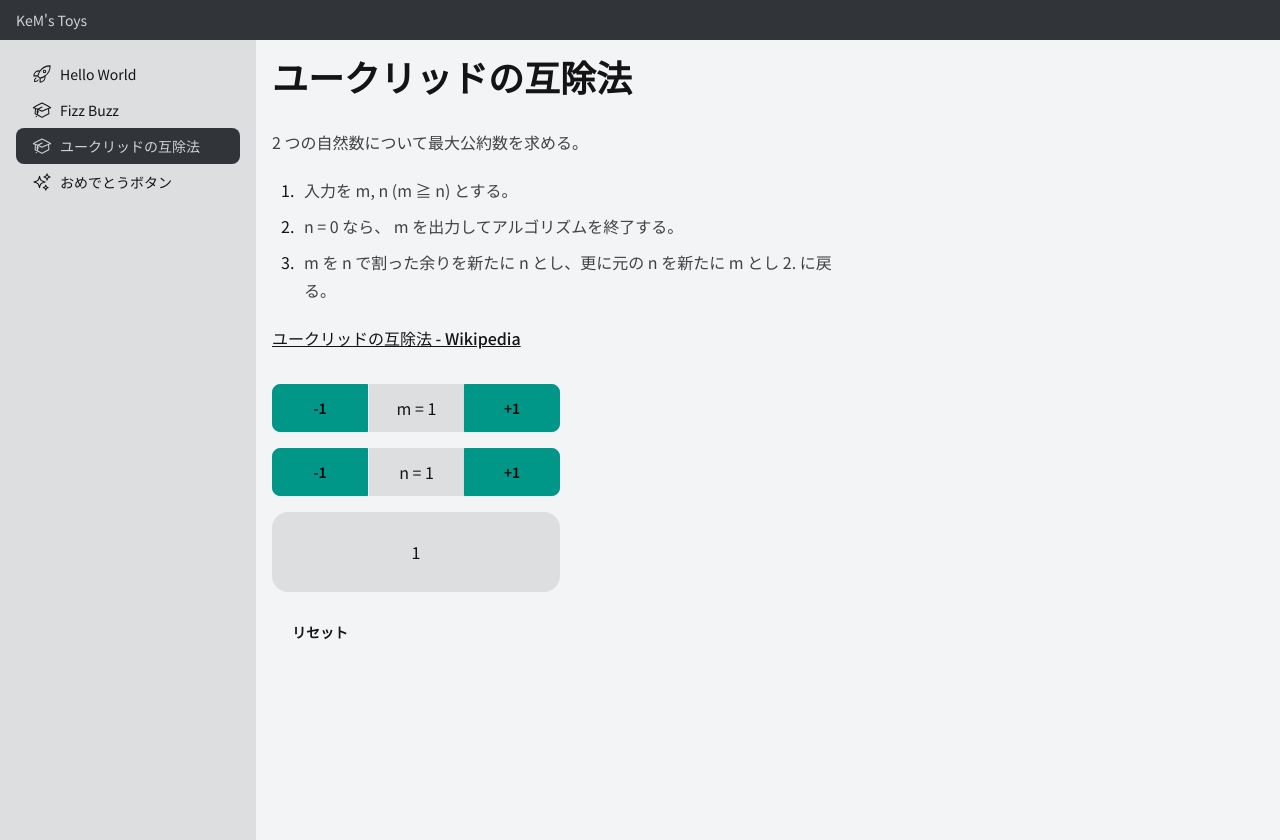
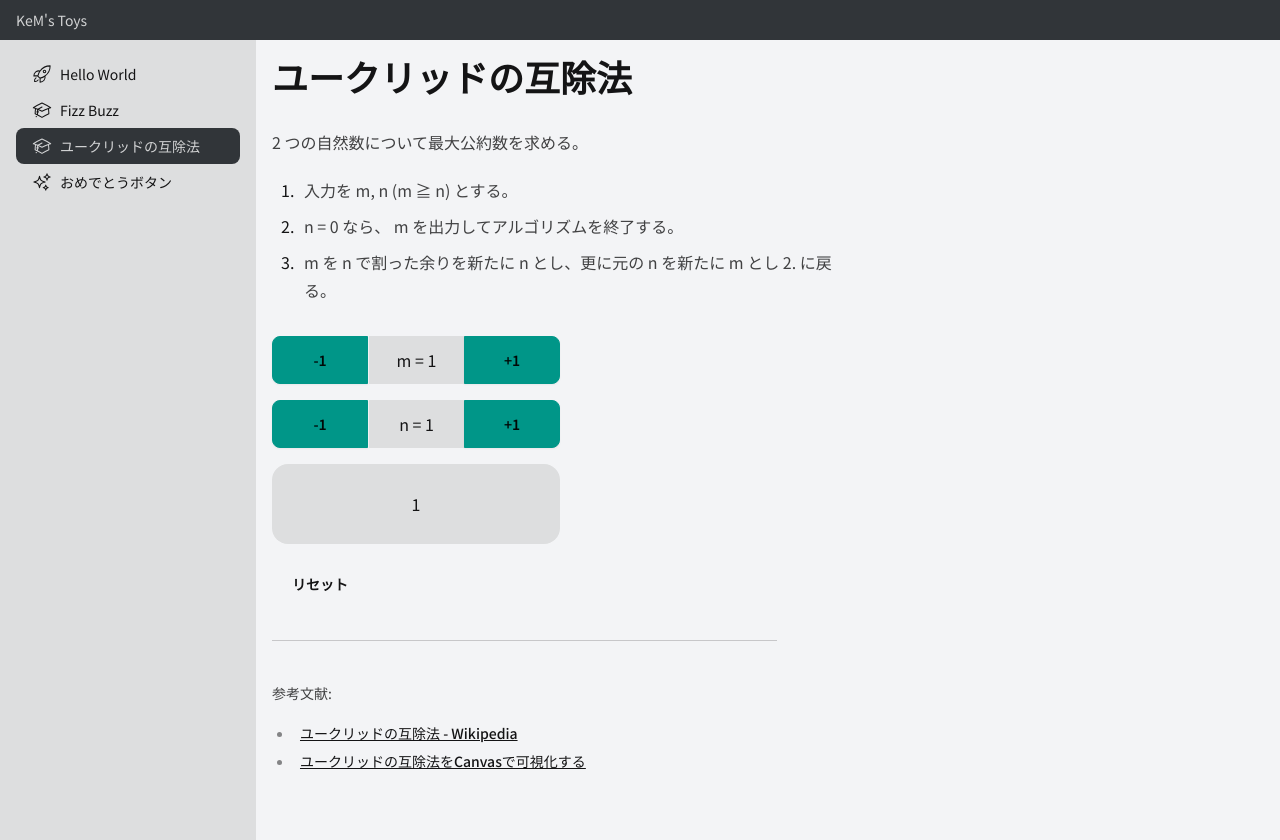
Before and after one commit to kem198/kems-toys, a Next.js app: page /euclidean-algorithm in a window 1280 px wide. Built offline with nearby package versions, Linux system fonts and the light colour scheme.

Commit message:
add Supplementary

```diff
--- a/src/app/(toys)/congrats-button/page.tsx
+++ b/src/app/(toys)/congrats-button/page.tsx
@@ -28,13 +28,37 @@ export default function App() {
   };
 
   return (
-    <article className="prose">
-      <h1>おめでとうボタン</h1>
+    <div>
+      <article className="prose">
+        <h1>おめでとうボタン</h1>
+      </article>
       <div className="container my-8 w-fit max-lg:mx-auto">
         <button type="button" className="btn btn-lg" onClick={showConfetti}>
           🥳 Congrats!
         </button>
       </div>
-    </article>
+      <article className="prose prose-sm">
+        <hr />
+        <p>使用ライブラリ:</p>
+        <ul>
+          <li>
+            <a
+              href="https://github.com/loonywizard/js-confetti"
+              target="_blank"
+            >
+              loonywizard/js-confetti
+            </a>{' '}
+            (
+            <a
+              href="https://github.com/loonywizard/js-confetti/blob/main/LICENSE"
+              target="_blank"
+            >
+              MIT License
+            </a>
+            )
+          </li>
+        </ul>
+      </article>
+    </div>
   );
 }
--- a/src/app/(toys)/euclidean-algorithm/page.tsx
+++ b/src/app/(toys)/euclidean-algorithm/page.tsx
@@ -152,7 +152,13 @@ export default function App() {
             に戻る。
           </li>
         </ol>
-        <p>
+      </article>
+      <EuclideanAlgorithm />
+      <article className="prose prose-sm">
+        <hr />
+        <p>参考文献:</p>
+        <ul>
+          <li>
             <a
               href="https://ja.wikipedia.org/wiki/%E3%83%A6%E3%83%BC%E3%82%AF%E3%83%AA%E3%83%83%E3%83%89%E3%81%AE%E4%BA%92%E9%99%A4%E6%B3%95"
               target="_blank"
@@ -160,9 +166,17 @@ export default function App() {
             >
               ユークリッドの互除法 - Wikipedia
             </a>
-        </p>
+          </li>
+          <li>
+            <a
+              href="https://zenn.dev/yend724/articles/20211126-ff73enfjjrxsaxyb"
+              target="_blank"
+            >
+              ユークリッドの互除法をCanvasで可視化する
+            </a>
+          </li>
+        </ul>
       </article>
-      <EuclideanAlgorithm />
     </div>
   );
 }
--- a/src/app/(toys)/fizz-buzz/page.tsx
+++ b/src/app/(toys)/fizz-buzz/page.tsx
@@ -100,13 +100,19 @@ export default function App() {
           <li>5 で割り切れる場合は `Buzz!` を返す。</li>
           <li>両方で割り切れる場合は `Fizz Buzz!!` を返す。</li>
         </ul>
-        <p>
-          <a href="https://ja.wikipedia.org/wiki/Fizz_Buzz" target="_blank">
-            Fizz Buzz - Wikipedia
-          </a>
-        </p>
       </article>
       <FizzBuzz />
+      <article className="prose prose-sm">
+        <hr />
+        <p>参考文献:</p>
+        <ul>
+          <li>
+            <a href="https://ja.wikipedia.org/wiki/Fizz_Buzz" target="_blank">
+              Fizz Buzz - Wikipedia
+            </a>
+          </li>
+        </ul>
+      </article>
     </div>
   );
 }
```
Lines whose indentation alone changed are shown as unchanged.
